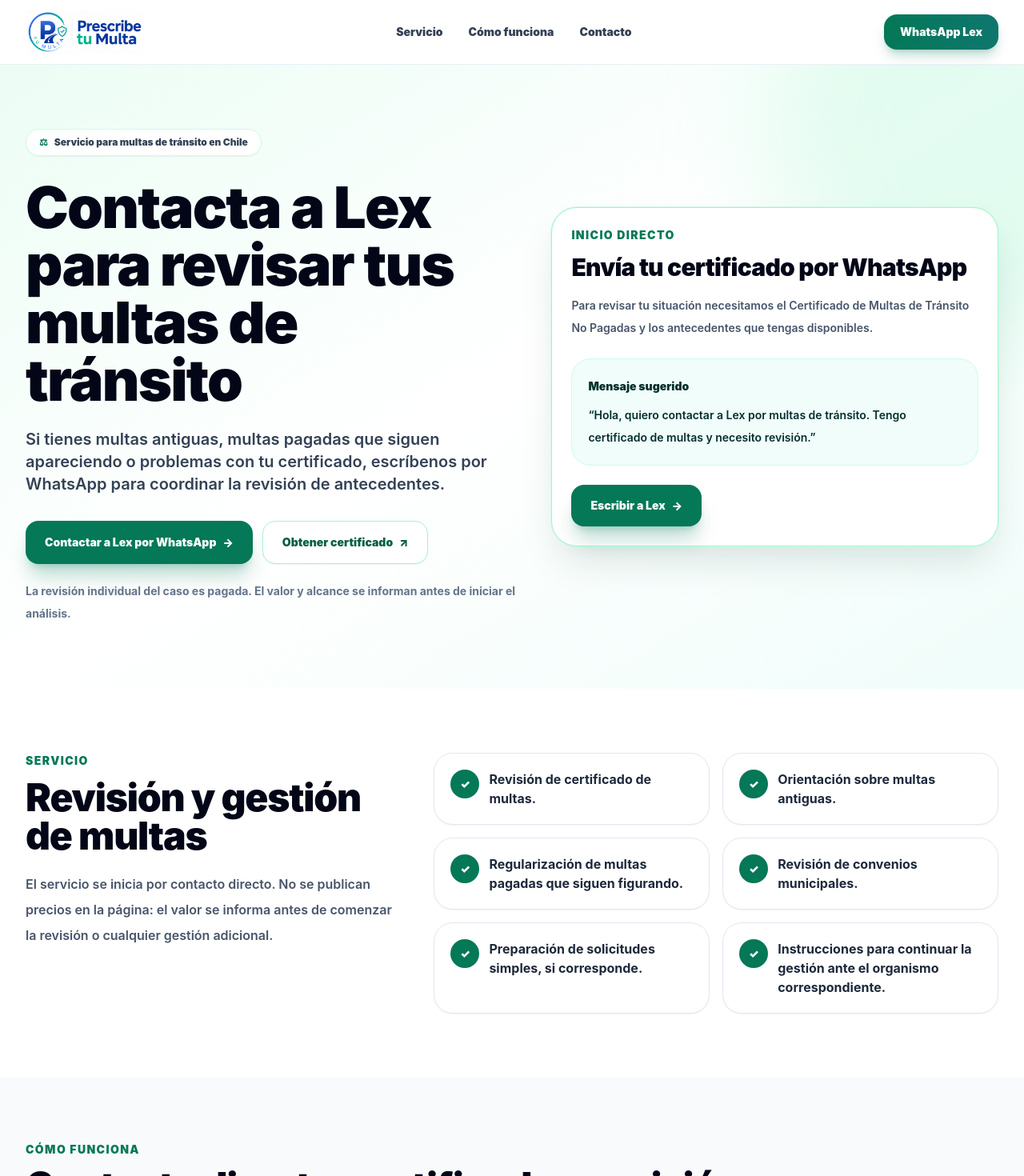
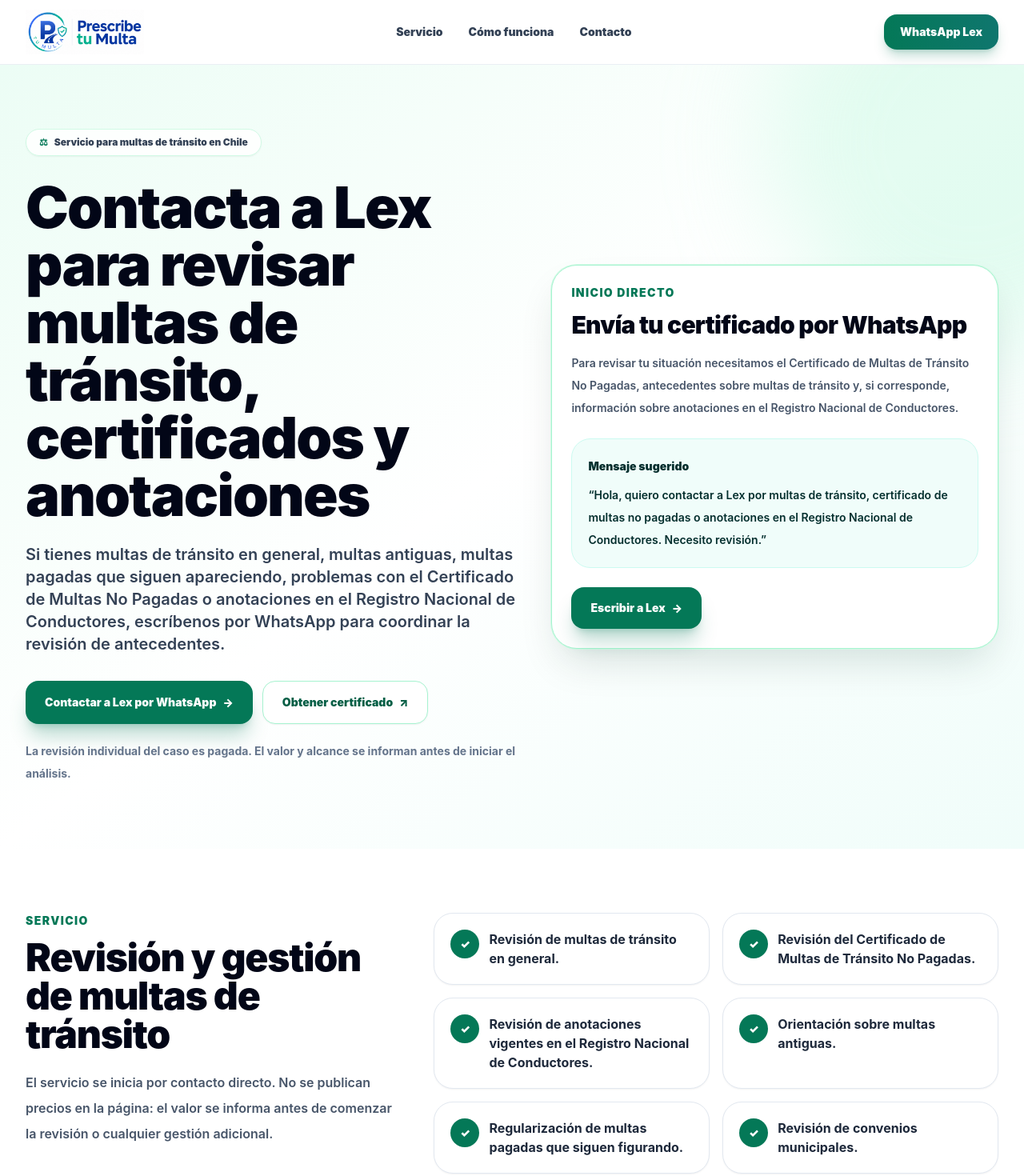
Before and after one commit to rominasartore-cell/PROYECTO-PTM, a Next.js app: page / in a window 1280 px wide. Shown: the top 1470 px of the page at 80% size. Built offline with nearby package versions, Linux system fonts and the light colour scheme; no server answers.

Commit message:
Add traffic fines certificates and driver registry copy

```diff
--- a/src/app/page.tsx
+++ b/src/app/page.tsx
@@ -2,12 +2,14 @@ import Image from "next/image";
 
 const WHATSAPP_NUMBER = "56968506777";
 const WHATSAPP_TEXT =
-  "Hola, quiero contactar a Lex por multas de tránsito. Tengo certificado de multas y necesito revisión.";
+  "Hola, quiero contactar a Lex por multas de tránsito, certificado de multas no pagadas o anotaciones en el Registro Nacional de Conductores. Necesito revisión.";
 const WHATSAPP_URL = `https://wa.me/${WHATSAPP_NUMBER}?text=${encodeURIComponent(WHATSAPP_TEXT)}`;
 const REGISTRO_CIVIL_URL = "https://www.registrocivil.cl/";
 
 const items = [
-  "Revisión de certificado de multas.",
+  "Revisión de multas de tránsito en general.",
+  "Revisión del Certificado de Multas de Tránsito No Pagadas.",
+  "Revisión de anotaciones vigentes en el Registro Nacional de Conductores.",
   "Orientación sobre multas antiguas.",
   "Regularización de multas pagadas que siguen figurando.",
   "Revisión de convenios municipales.",
@@ -85,11 +87,11 @@ export default function Page() {
             </div>
 
             <h1 className="mt-7 max-w-5xl text-4xl font-black leading-[0.98] tracking-tight text-slate-950 sm:text-5xl lg:text-7xl">
-              Contacta a Lex para revisar tus multas de tránsito
+              Contacta a Lex para revisar multas de tránsito, certificados y anotaciones
             </h1>
 
             <p className="mt-6 max-w-3xl text-lg font-semibold leading-8 text-slate-700 sm:text-xl">
-              Si tienes multas antiguas, multas pagadas que siguen apareciendo o problemas con tu certificado, escríbenos por WhatsApp para coordinar la revisión de antecedentes.
+              Si tienes multas de tránsito en general, multas antiguas, multas pagadas que siguen apareciendo, problemas con el Certificado de Multas No Pagadas o anotaciones en el Registro Nacional de Conductores, escríbenos por WhatsApp para coordinar la revisión de antecedentes.
             </p>
 
             <div className="mt-8 flex flex-col gap-3 sm:flex-row">
@@ -119,13 +121,13 @@ export default function Page() {
             </h2>
 
             <p className="mt-4 text-sm font-semibold leading-7 text-slate-600">
-              Para revisar tu situación necesitamos el Certificado de Multas de Tránsito No Pagadas y los antecedentes que tengas disponibles.
+              Para revisar tu situación necesitamos el Certificado de Multas de Tránsito No Pagadas, antecedentes sobre multas de tránsito y, si corresponde, información sobre anotaciones en el Registro Nacional de Conductores.
             </p>
 
             <div className="mt-6 rounded-3xl border border-teal-100 bg-teal-50 p-5 text-sm leading-7 text-teal-950">
               <p className="font-black">Mensaje sugerido</p>
               <p className="mt-2 font-semibold">
-                “Hola, quiero contactar a Lex por multas de tránsito. Tengo certificado de multas y necesito revisión.”
+                “Hola, quiero contactar a Lex por multas de tránsito, certificado de multas no pagadas o anotaciones en el Registro Nacional de Conductores. Necesito revisión.”
               </p>
             </div>
 
@@ -144,7 +146,7 @@ export default function Page() {
             </p>
 
             <h2 className="mt-3 text-3xl font-black tracking-tight text-slate-950 sm:text-5xl">
-              Revisión y gestión de multas
+              Revisión y gestión de multas de tránsito
             </h2>
 
             <p className="mt-5 text-base font-semibold leading-8 text-slate-600">
@@ -241,7 +243,7 @@ export default function Page() {
             <div>
               <p className="text-lg font-black text-slate-950">Prescribe tu Multa</p>
               <p className="mt-3 max-w-2xl text-sm font-semibold leading-7 text-slate-500">
-                Servicio de revisión y gestión documental para multas de tránsito. Contacto directo por WhatsApp de Lex.
+                Servicio de revisión y gestión documental para multas de tránsito, Certificado de Multas No Pagadas y anotaciones en el Registro Nacional de Conductores. Contacto directo por WhatsApp de Lex.
               </p>
             </div>
 
```
